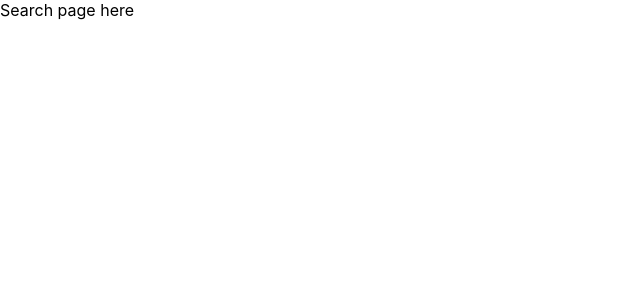
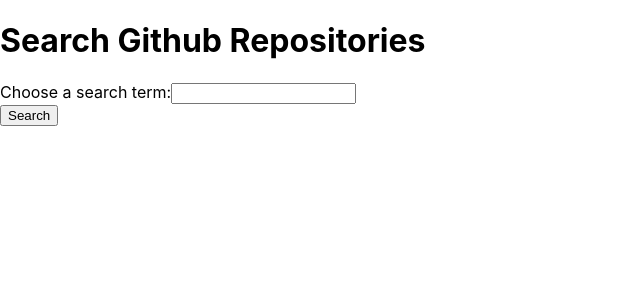
Before and after one commit to courtneyfay/react-code-exercise, a React (Create React App) app: page / in a window 1280 px wide. Shown: the top 300 px of the page, without its empty margins (0-640 px from the left). Built offline with nearby package versions, Linux system fonts and the light colour scheme.

Commit message:
Adding structure of search input

```diff
--- /dev/null
+++ b/src/components/SearchInput.tsx
@@ -0,0 +1,17 @@
+import React from 'react';
+
+const SearchInput = () => {
+    return (
+        <>
+            <div>
+                <label htmlFor="search-param">Choose a search term:</label>
+                <input type="text" id="search-param" name="search-param" />
+            </div>
+            <div>
+                <button type="submit">Search</button>
+            </div>
+        </>
+    )
+};
+
+export default SearchInput;
--- a/src/views/Search.tsx
+++ b/src/views/Search.tsx
@@ -1,7 +1,13 @@
 import React from 'react';
+import SearchInput from '../components/SearchInput';
 
 const Search = () => {
-    return <span>Search page here</span>
+    return (
+        <>
+            <h1>Search Github Repositories</h1>
+            <SearchInput />
+        </>
+    )
 };
 
 export default Search;
```
